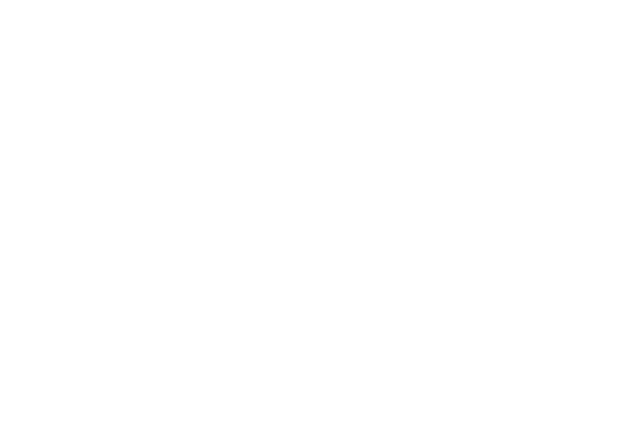
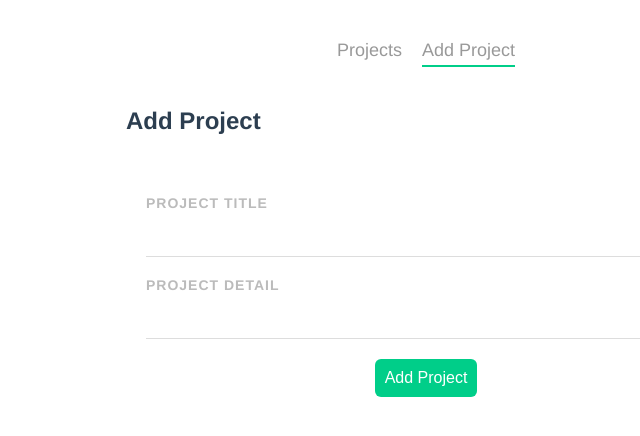
Before and after one commit to EiMohMohHtwe/Project-Planner, a Vue app: page /addProject in a window 1280 px wide. Before the commit this address had no page. Shown: the top 436 px of the page, without its empty margins (214-854 px from the left). Built offline with nearby package versions, Linux system fonts and the light colour scheme.

Commit message:
Addproject form style and Navbar style

```diff
--- a/src/App.vue
+++ b/src/App.vue
@@ -1,7 +1,15 @@
 <template>
+  <Navbar></Navbar>
   <router-view/>
 </template>
-
+<script>
+import Navbar from './components/Navbar'
+export default{
+  components:{
+    Navbar
+  },
+}
+</script>
 <style>
 #app {
   font-family: Avenir, Helvetica, Arial, sans-serif;
--- /dev/null
+++ b/src/components/Navbar.vue
@@ -0,0 +1,28 @@
+<template>
+    <nav class="main-nav">
+        <router-link to="/">Projects</router-link>
+        <router-link :to="{name:'AddProject'}">Add Project</router-link>
+    </nav>
+</template>
+<script>
+export default {
+}
+</script>
+
+<style>
+    .main-nav {
+        text-align: center;
+        margin: 40px auto;
+      }
+      .main-nav a{
+        display: inline-block;
+        text-decoration: none;
+        margin: 0 10px;
+        color: #999;
+        font-size: 18px;
+      }
+      a.router-link-active {
+        border-bottom: 2px solid #00ce89;
+        padding-bottom: 4px;
+      }
+</style>
--- a/src/router/index.js
+++ b/src/router/index.js
@@ -1,12 +1,19 @@
 import { createRouter, createWebHistory } from 'vue-router'
 import Home from '../views/Home.vue'
+import AddProject from '../views/AddProject.vue'
 
 const routes = [
   {
     path: '/',
     name: 'Home',
     component: Home
+  },
+  {
+    path: '/addProject',
+    name: 'AddProject',
+    component: AddProject
   }
+
 ]
 
 const router = createRouter({
--- /dev/null
+++ b/src/views/AddProject.vue
@@ -0,0 +1,51 @@
+<template>
+    <h2>Add Project</h2>
+    <form action="">
+        <label>Project Title</label>
+        <input type="text">
+        <label>Project Detail</label>
+        <input type="text">
+        <button>Add Project</button>
+    </form>
+</template>
+
+<style>
+  form {
+    background: white;
+    padding: 20px;
+    border-radius: 10px;
+  }
+  label {
+    display: block;
+    color: #bbb;
+    text-transform: uppercase;
+    font-size: 14px;
+    font-weight: bold;
+    letter-spacing: 1px;
+    margin: 20px 0 10px 0
+  }
+  input {
+    padding: 10px;
+    border: 0;
+    border-bottom: 1px solid #ddd;
+    width: 100%;
+    box-sizing: border-box;
+  }
+  textarea {
+    border: 1px solid #ddd;
+    padding: 10px;
+    width: 100%;
+    box-sizing: border-box;
+    height: 100px;
+  }
+  form button {
+    display: block;
+    margin: 20px auto 0;
+    background: #00ce89;
+    color: white;
+    padding: 10px;
+    border: 0;
+    border-radius: 6px;
+    font-size: 16px;
+  }
+</style>
```
